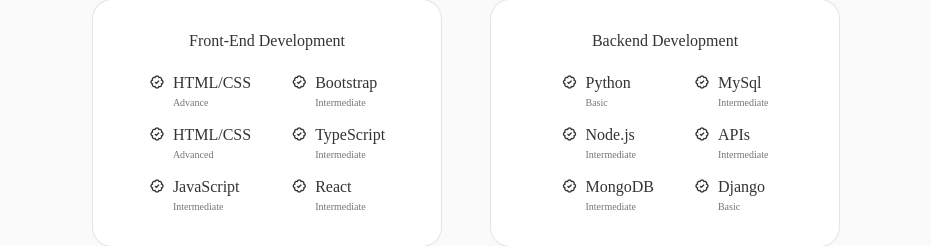
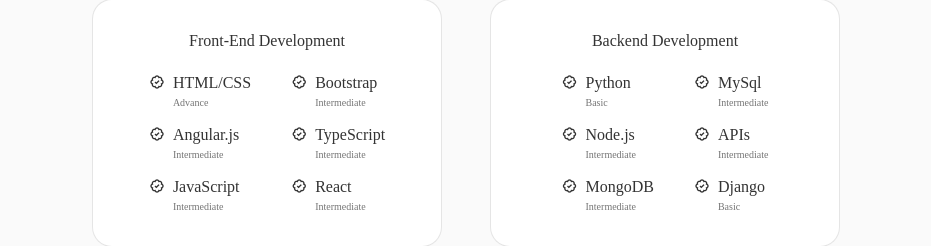
Before and after one commit to AjinThapa2000/Dinesh-Portfolio, a React (Create React App) app: page / in a window 1280 px wide. Shown: the part 1677-1923 px from the top of the page, without its empty margins (174-1105 px from the left). Built offline with nearby package versions, Linux system fonts and the light colour scheme.

Commit message:
skills section modify with skill list

```diff
--- a/src/components/skills/Frontend.jsx
+++ b/src/components/skills/Frontend.jsx
@@ -20,8 +20,8 @@
                 <div className="skills__data">
                     <i className='bx bx-badge-check'></i>
                     <div>
-                        <h3 className="skills__name">HTML/CSS</h3>
-                        <span className="skills__level">Advanced</span>
+                        <h3 className="skills__name">Angular.js</h3>
+                        <span className="skills__level">Intermediate</span>
                     </div>
                 </div>
 
```
